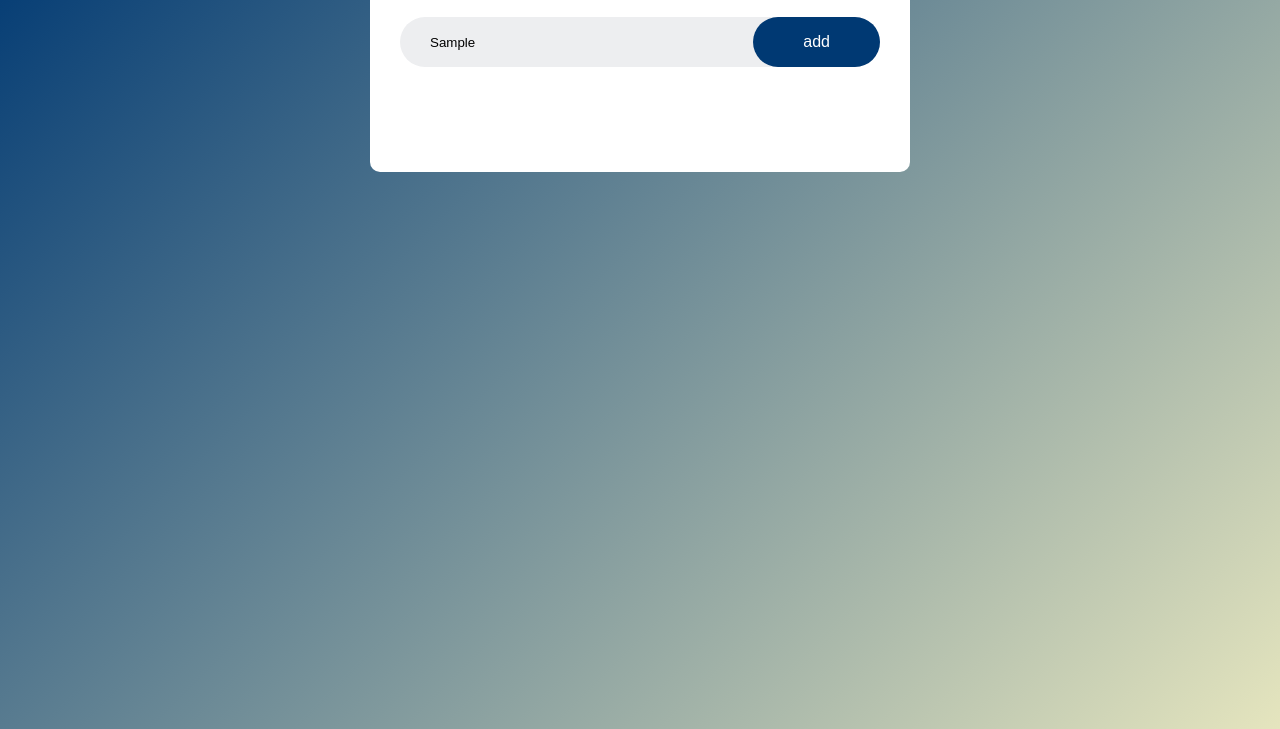
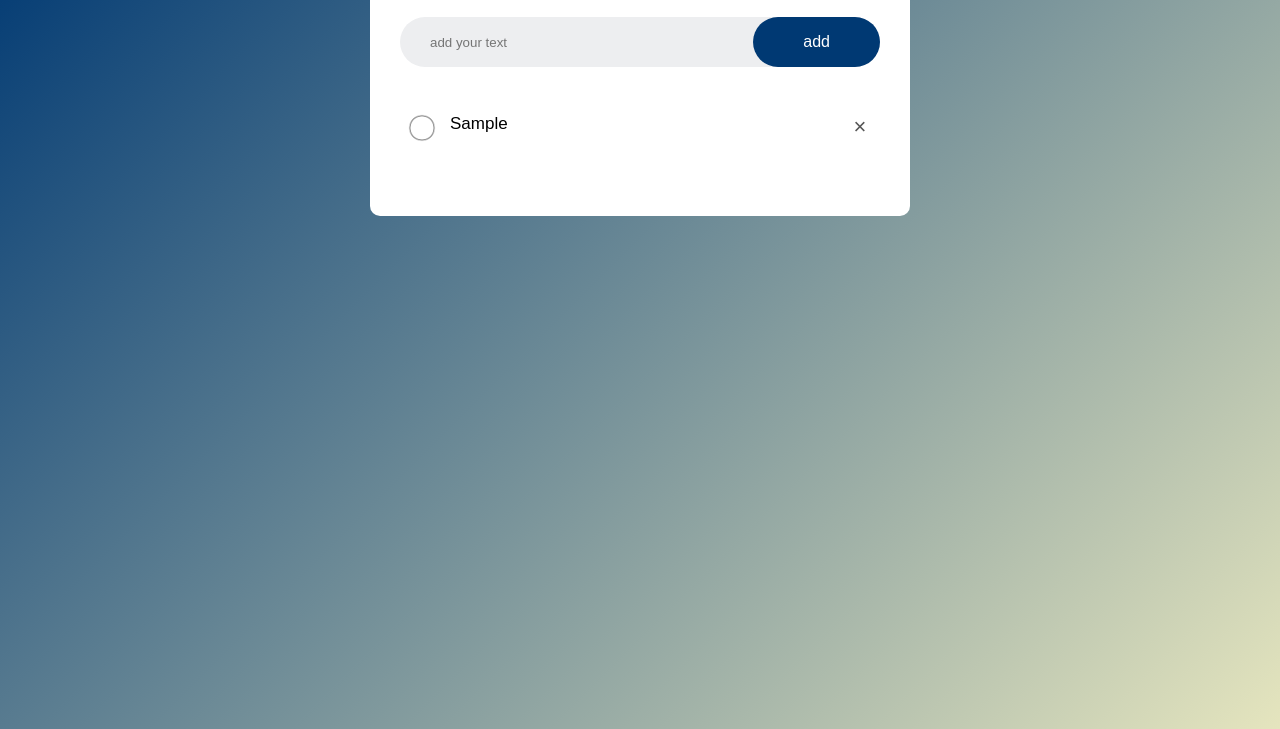
Before and after one commit to acsahl/ToDo, a plain HTML site: page index.html in a window 1280 px wide. Both pictures are taken after typing "Sample" into the empty fields and a click on the button "add". Shown: the part 171-900 px from the top of the page. Drawn offline with Linux system fonts and the light colour scheme.

Commit message:
basic setup done

```diff
--- a/script.js
+++ b/script.js
@@ -1,6 +1,6 @@
-const inputBox = documnet.getElementbyId("input-box");
+const inputBox = document.getElementById("input-box");
 
-const listContainer = documnet.getElementbyId("list-container");
+const listContainer = document.getElementById("list-container");
 
 function addTask() {
     if (inputBox.value === '') {
@@ -9,5 +9,31 @@ function addTask() {
         let li = document.createElement("li");
         li.innerHTML = inputBox.value;
         listContainer.appendChild(li);
+        let span = document.createElement("span");
+        span.innerHTML = "\u00d7";
+        li.appendChild(span);
+        saveData();
     }
+    inputBox.value = "";
+    saveData();
 }
+
+listContainer.addEventListener("click", function(e) {
+    if (e.target.tagName == "LI") {
+        e.target.classList.toggle("checked");
+        saveData();
+    } else if (e.target.tagName === "SPAN") {
+        e.target.parentElement.remove();
+        saveData();
+    }
+}, false);
+
+function saveData() {
+    localStorage.setItem("data", listContainer.innerHTML);
+}
+
+function showTask() {
+    listContainer.innerHTML = localStorage.getItem("data");
+}
+
+showTask();
--- a/style.css
+++ b/style.css
@@ -87,3 +87,20 @@ ul li.checked {
 ul li.checked::before {
     background-image: url(checked.svg);
 }
+
+ul li span {
+    position: absolute;
+    right: 0;
+    top: 5px;
+    width: 40px;
+    height: 40px;
+    font-size: 22px;
+    color: #555;
+    line-height: 40px;
+    text-align: center;
+    border-radius: 50%;
+}
+
+ul li span:hover {
+    background: #edeef0;
+}
```
